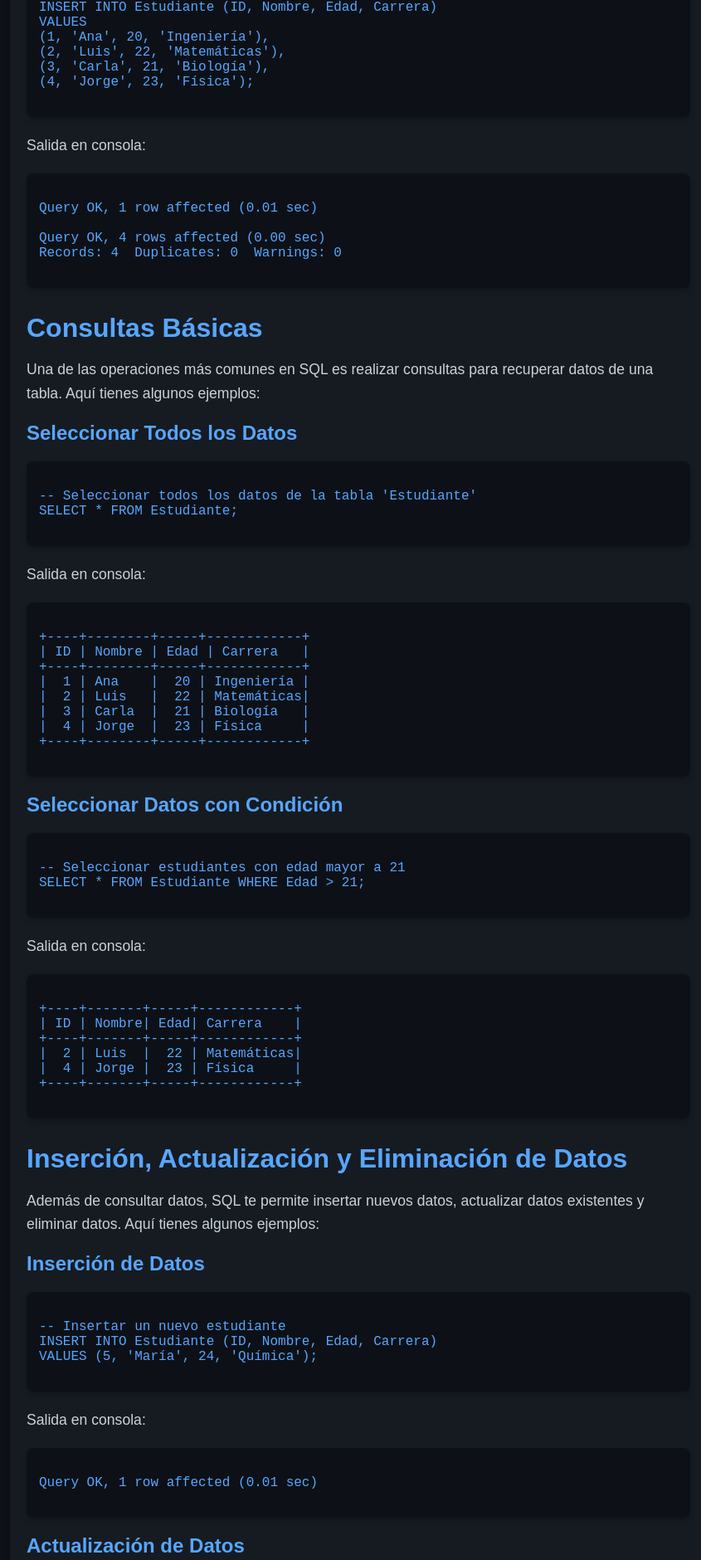
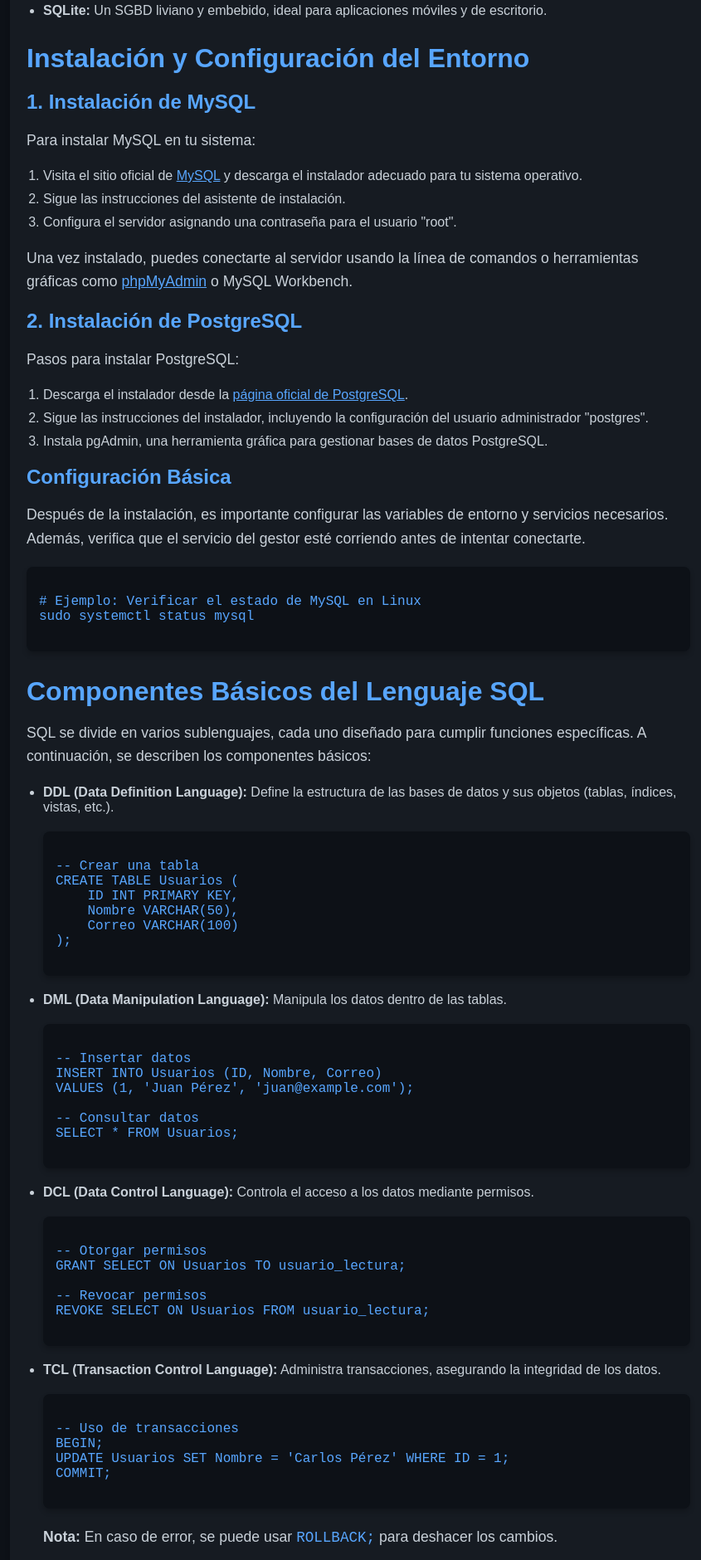
Before and after one commit to Sebastian-Sanchez-Bentolila/DataExplorer, a plain HTML site: page guias/SQL/sql_basico/sql_basico.html in a window 1280 px wide. Shown: the part 1716-3596 px from the top of the page at 83% size, without its empty margins (208-1053 px from the left). Drawn offline with nearby package versions, Linux system fonts and the light colour scheme.

Commit message:
Update sql_basico.html

```diff
--- a/guias/SQL/sql_basico/sql_basico.html
+++ b/guias/SQL/sql_basico/sql_basico.html
@@ -62,6 +62,99 @@
             <li><strong>Llaves Primarias:</strong> Identifican de manera única cada registro en una tabla.</li>
             <li><strong>Llaves Foráneas:</strong> Establecen relaciones entre tablas.</li>
             <li><strong>Consultas:</strong> Permiten recuperar datos específicos mediante el uso de SQL.</li>
+        </ul>
+
+        <h2>Introducción a los Sistemas Gestores de Bases de Datos</h2>
+        <p>
+            Un Sistema Gestor de Bases de Datos (SGBD o DBMS, por sus siglas en inglés) es un software diseñado para
+            crear, gestionar y consultar bases de datos. Permite a los usuarios interactuar con los datos de manera eficiente
+            mediante la ejecución de consultas, la administración de transacciones y el manejo de permisos.
+        </p>
+        <p>Algunos de los sistemas más populares incluyen:</p>
+        <ul>
+            <li><strong>MySQL:</strong> Uno de los gestores más utilizados, especialmente en aplicaciones web. Es conocido por su velocidad y facilidad de uso.</li>
+            <li><strong>PostgreSQL:</strong> Un SGBD avanzado y de código abierto, conocido por su robustez y soporte para características avanzadas como JSON y replicación.</li>
+            <li><strong>Microsoft SQL Server:</strong> Ofrece integración nativa con productos de Microsoft y es ampliamente usado en entornos corporativos.</li>
+            <li><strong>Oracle Database:</strong> Una solución empresarial con un enfoque en rendimiento y seguridad.</li>
+            <li><strong>SQLite:</strong> Un SGBD liviano y embebido, ideal para aplicaciones móviles y de escritorio.</li>
+        </ul>
+        <!-- Imagen sugerida: Una tabla comparativa entre diferentes gestores mostrando características clave como licencia, rendimiento y popularidad. -->
+
+        <h2>Instalación y Configuración del Entorno</h2>
+        <h3>1. Instalación de MySQL</h3>
+        <p>Para instalar MySQL en tu sistema:</p>
+        <ol>
+            <li>Visita el sitio oficial de <a href="https://dev.mysql.com/downloads/" target="_blank">MySQL</a> y descarga el instalador adecuado para tu sistema operativo.</li>
+            <li>Sigue las instrucciones del asistente de instalación.</li>
+            <li>Configura el servidor asignando una contraseña para el usuario "root".</li>
+        </ol>
+        <p>
+            Una vez instalado, puedes conectarte al servidor usando la línea de comandos o herramientas gráficas como
+            <a href="https://www.phpmyadmin.net/" target="_blank">phpMyAdmin</a> o MySQL Workbench.
+        </p>
+
+        <h3>2. Instalación de PostgreSQL</h3>
+        <p>Pasos para instalar PostgreSQL:</p>
+        <ol>
+            <li>Descarga el instalador desde la <a href="https://www.postgresql.org/download/" target="_blank">página oficial de PostgreSQL</a>.</li>
+            <li>Sigue las instrucciones del instalador, incluyendo la configuración del usuario administrador "postgres".</li>
+            <li>Instala pgAdmin, una herramienta gráfica para gestionar bases de datos PostgreSQL.</li>
+        </ol>
+
+        <h3>Configuración Básica</h3>
+        <p>
+            Después de la instalación, es importante configurar las variables de entorno y servicios necesarios.
+            Además, verifica que el servicio del gestor esté corriendo antes de intentar conectarte.
+        </p>
+        <pre><code>
+# Ejemplo: Verificar el estado de MySQL en Linux
+sudo systemctl status mysql
+        </code></pre>
+
+        <h2>Componentes Básicos del Lenguaje SQL</h2>
+        <p>
+            SQL se divide en varios sublenguajes, cada uno diseñado para cumplir funciones específicas.
+            A continuación, se describen los componentes básicos:
+        </p>
+        <ul>
+            <li><strong>DDL (Data Definition Language):</strong> Define la estructura de las bases de datos y sus objetos (tablas, índices, vistas, etc.).
+                <pre><code>
+-- Crear una tabla
+CREATE TABLE Usuarios (
+    ID INT PRIMARY KEY,
+    Nombre VARCHAR(50),
+    Correo VARCHAR(100)
+);
+        </code></pre>
+            </li>
+            <li><strong>DML (Data Manipulation Language):</strong> Manipula los datos dentro de las tablas.
+                <pre><code>
+-- Insertar datos
+INSERT INTO Usuarios (ID, Nombre, Correo)
+VALUES (1, 'Juan Pérez', 'juan@example.com');
+
+-- Consultar datos
+SELECT * FROM Usuarios;
+        </code></pre>
+            </li>
+            <li><strong>DCL (Data Control Language):</strong> Controla el acceso a los datos mediante permisos.
+                <pre><code>
+-- Otorgar permisos
+GRANT SELECT ON Usuarios TO usuario_lectura;
+
+-- Revocar permisos
+REVOKE SELECT ON Usuarios FROM usuario_lectura;
+        </code></pre>
+            </li>
+            <li><strong>TCL (Transaction Control Language):</strong> Administra transacciones, asegurando la integridad de los datos.
+                <pre><code>
+-- Uso de transacciones
+BEGIN;
+UPDATE Usuarios SET Nombre = 'Carlos Pérez' WHERE ID = 1;
+COMMIT;
+        </code></pre>
+                <p><strong>Nota:</strong> En caso de error, se puede usar <code>ROLLBACK;</code> para deshacer los cambios.</p>
+            </li>
         </ul>
 
         <h2>Creación de una Base de Datos y Tablas</h2>
```
